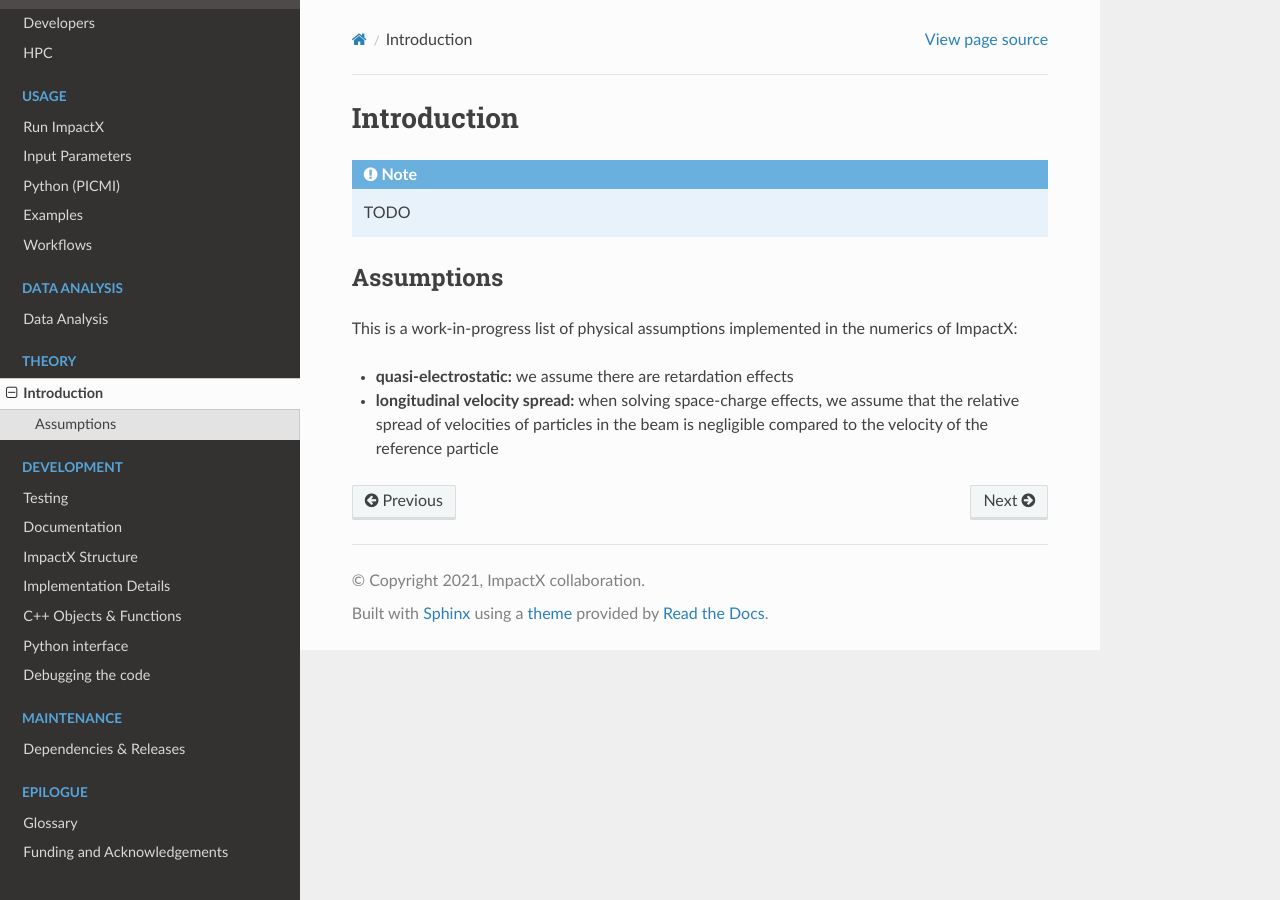
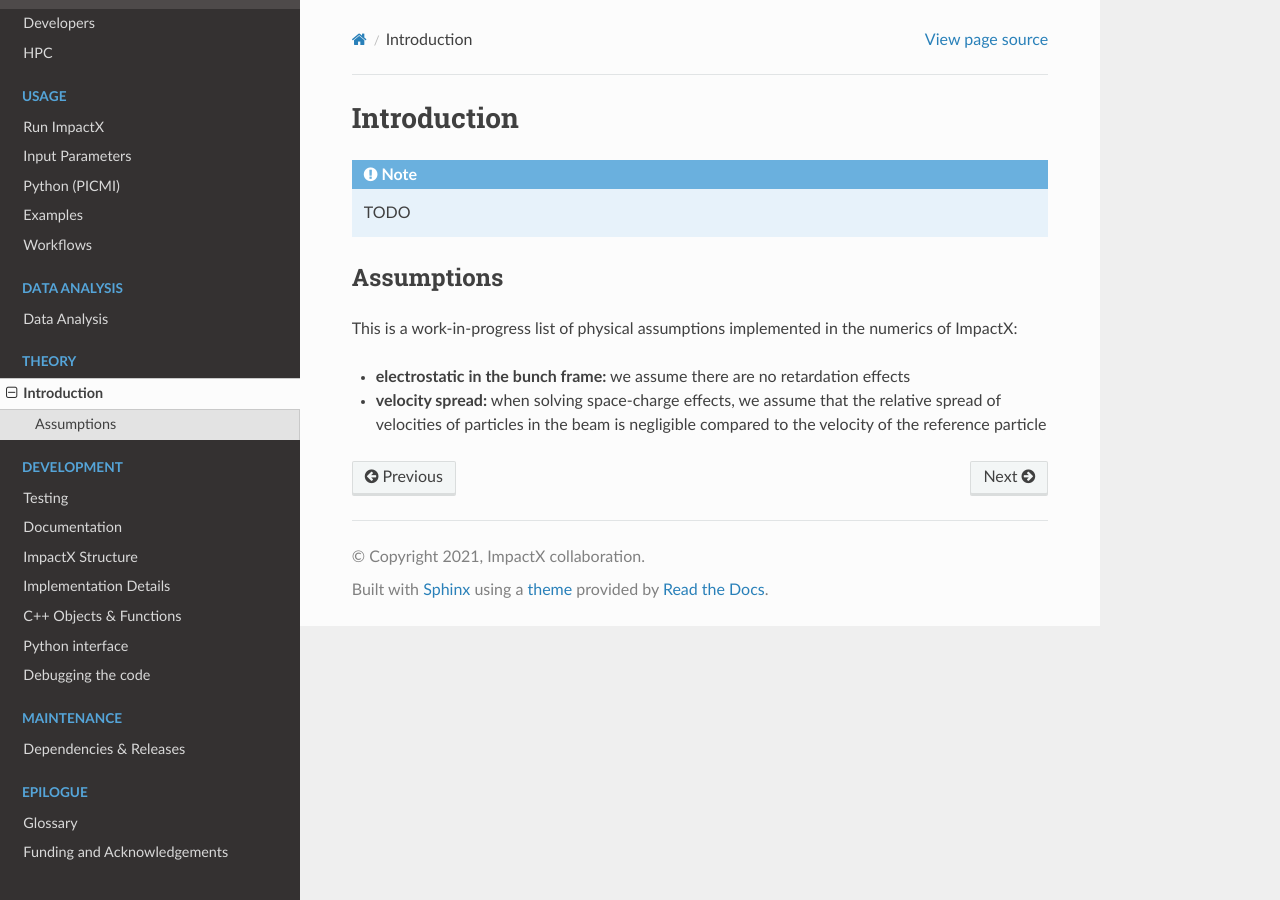
Before and after one commit to ECP-WarpX/impactx, a Sphinx documentation site: the page built from docs/source/theory/intro.rst, in a window 1280 px wide. Built offline with Sphinx 7.4.7 and the Read the Docs theme 2.0.0, drawn with Linux system fonts in a browser that asks for light colours; pages that are not in the unit, such as notebooks, are missing from menus.

Commit message:
Docs: Update Assumptions
Add update to assumptions based on review in our weekly
meeting.

```diff
--- a/docs/source/theory/intro.rst
+++ b/docs/source/theory/intro.rst
@@ -12,6 +12,6 @@ Assumptions
 
 This is a work-in-progress list of physical assumptions implemented in the numerics of ImpactX:
 
-* **quasi-electrostatic:** we assume there are retardation effects
+* **electrostatic in the bunch frame:** we assume there are no retardation effects
 
-* **longitudinal velocity spread:** when solving space-charge effects, we assume that the relative spread of velocities of particles in the beam is negligible compared to the velocity of the reference particle
+* **velocity spread:** when solving space-charge effects, we assume that the relative spread of velocities of particles in the beam is negligible compared to the velocity of the reference particle
```
